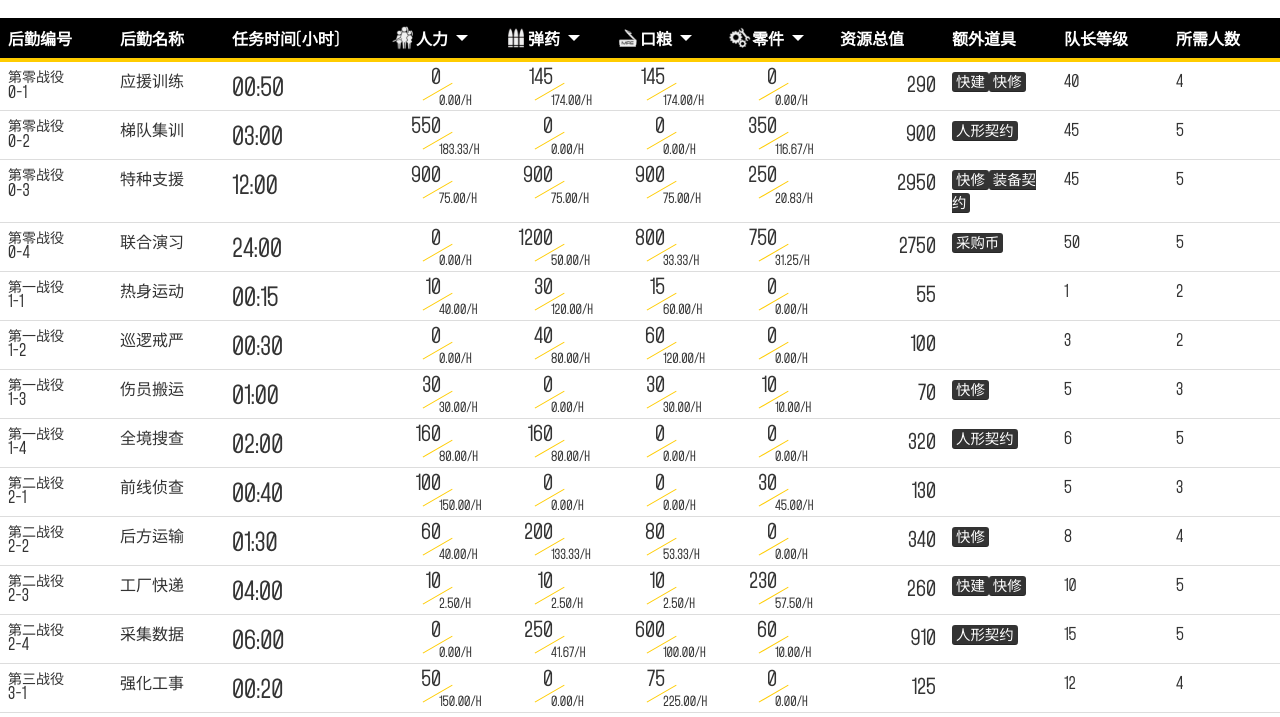
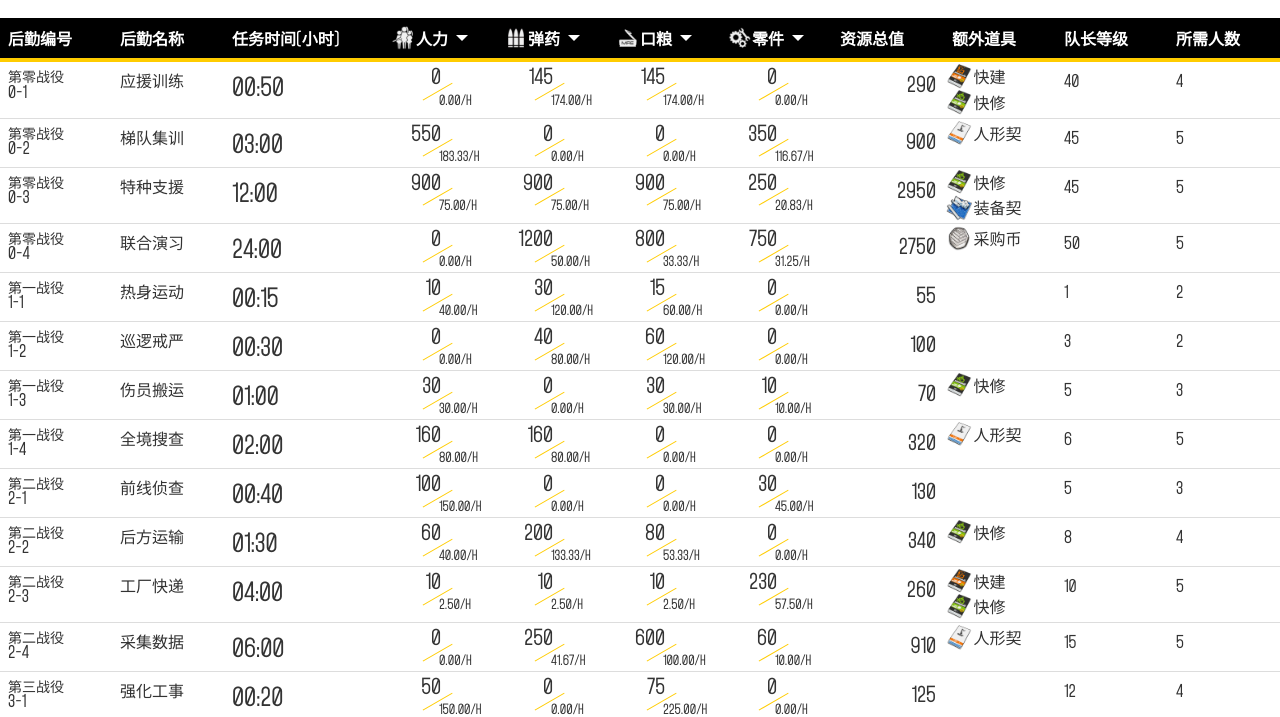
Before and after one commit to Runtu4378/gf, a website: page index.html in a window 1280 px wide. Shown: the part 54-771 px from the top of the page. Drawn offline with nearby package versions, Linux system fonts and the light colour scheme.

Commit message:
NEW: 增加道具的贴图和调整

```diff
--- a/index.html
+++ b/index.html
@@ -101,10 +101,14 @@
               </div>
             </td>
             <td class="theadBase hidden-xs totalValue">{{ el.total }}</td>
-            <td class="theadBase">
-              <kbd
+            <td class="theadBase ex-item-con">
+              <div
                 ms-for="($index, el) in @el.extra"
-              >{{ el.name }}</kbd>
+                class="ex-item"
+              >
+                <img class="icon" ms-attr="{ src: el.icon }">
+                <span class="text">{{ el.name }}</span>
+              </div>
             </td>
             <td class="theadBase hidden-xs">{{ el.captainLevel }}</td>
             <td class="theadBase hidden-xs">{{ el.requiredPeople }}</td>
--- a/quests/css/styles.css
+++ b/quests/css/styles.css
@@ -136,6 +136,25 @@
   text-align: right;
 }
 
+/* 额外资源图标 */
+.ex-item-con {
+  padding: 2px 2px !important;
+}
+.ex-item {
+  display: block;
+  height: 1.6em;
+}
+.ex-item .icon {
+  width: 1.6em;
+  height: 1.6em;
+  margin-right: 2px;
+}
+.ex-item .text {
+  height: 1.6em;
+  line-height: 1.6em;
+  font-size: 1em;
+}
+
 /* 响应式代码 */
 @media (max-width: 768px) {
   body {
@@ -173,7 +192,4 @@
     margin-left: -15%;
     transform: rotate(0deg);
   }
-  kbd {
-    display: inline-block;
-  }
 }
--- a/quests/js/data.js
+++ b/quests/js/data.js
@@ -9,11 +9,11 @@
   ];
   // 额外道具库
   var extraDB = [
-    { _id: 'e00', name: '快建' }, /** 0 */
-    { _id: 'e01', name: '快修' }, /** 1 */
-    { _id: 'e02', name: '人形契约' }, /** 2 */
-    { _id: 'e03', name: '装备契约' }, /** 3 */
-    { _id: 'e04', name: '采购币' } /** 4 */
+    { _id: 'e00', name: '快建', icon: '../../dist/img/Item_Quick_Production_Contract.png' }, /** 0 */
+    { _id: 'e01', name: '快修', icon: '../../dist/img/Item_Quick_Restoration_Contract.png' }, /** 1 */
+    { _id: 'e02', name: '人形契', icon: '../../dist/img/Item_T-Doll_Contract.png' }, /** 2 */
+    { _id: 'e03', name: '装备契', icon: '../../dist/img/Item_Equipment_Contract.png' }, /** 3 */
+    { _id: 'e04', name: '采购币', icon: '../../dist/img/Item_Token.png' } /** 4 */
   ];
 
   // 战役名常量
```
Also changed, not shown: dist/img/Item_Equipment_Contract.png (added), dist/img/Item_Quick_Production_Contract.png (added), dist/img/Item_Quick_Restoration_Contract.png (added), dist/img/Item_T-Doll_Contract.png (added), dist/img/Item_Token.png (added).
